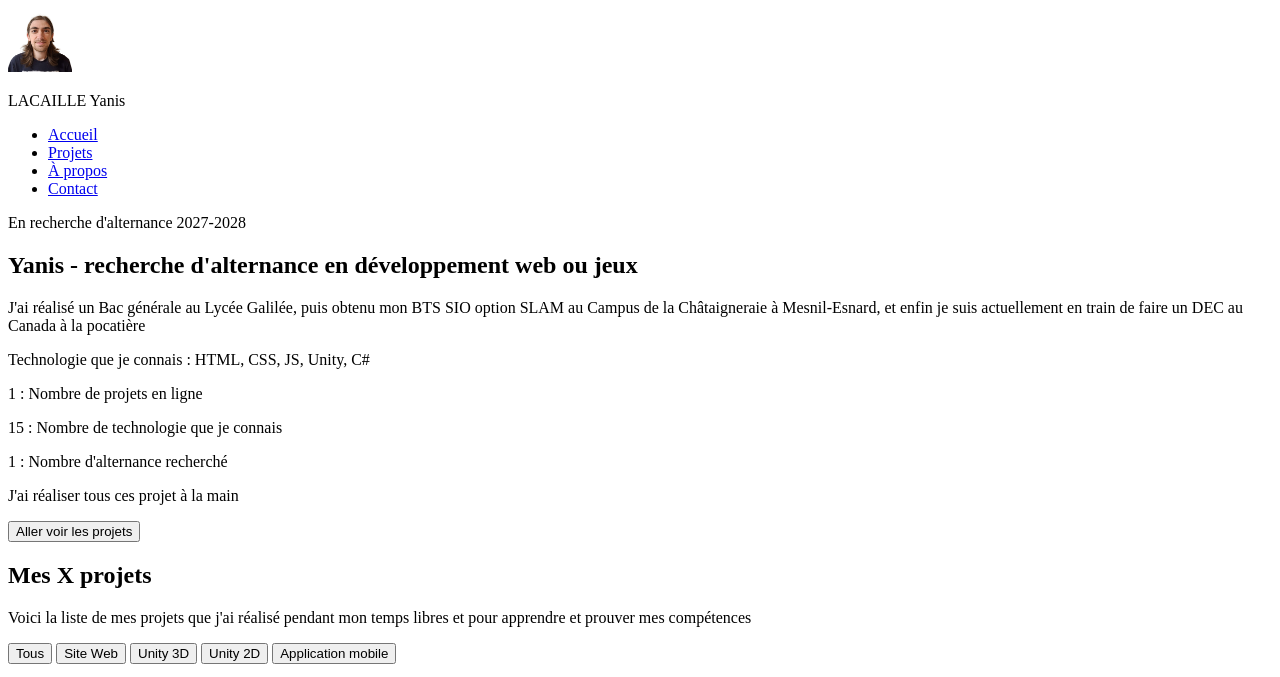
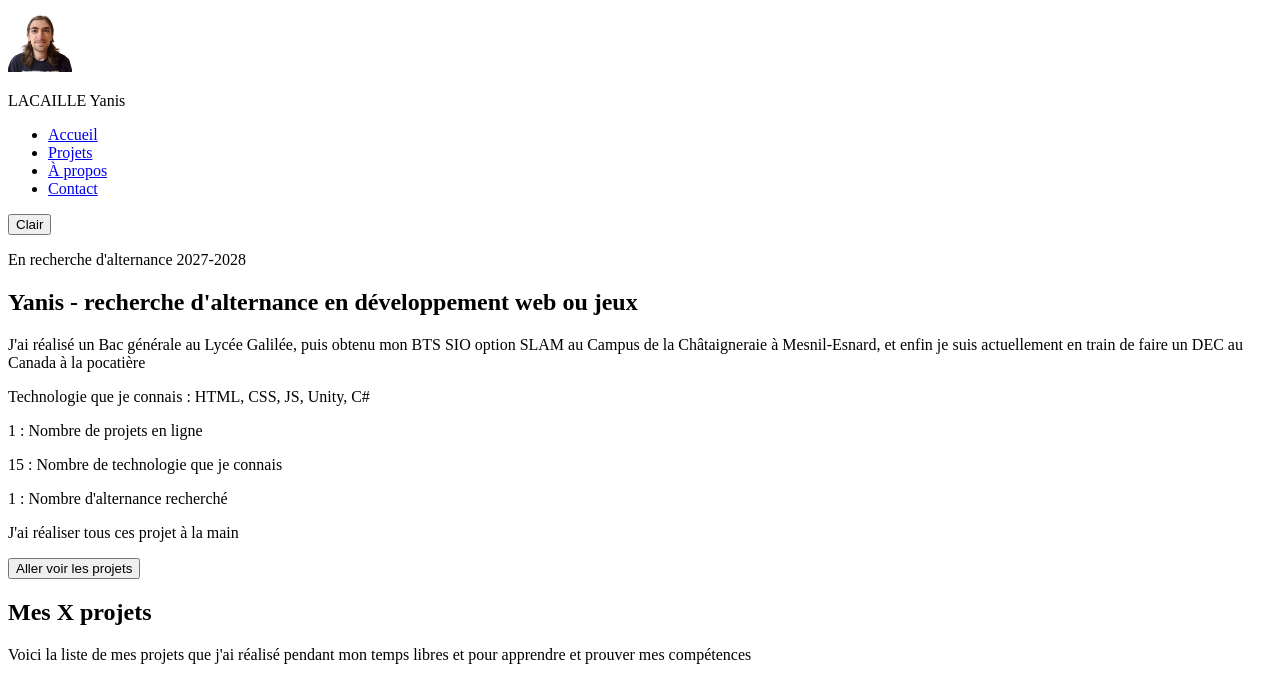
Before and after one commit to yalac/portfolio, a plain HTML site: page index.html in a window 1280 px wide. Shown: the top 677 px of the page. Drawn offline with Linux system fonts and the light colour scheme.

Commit message:
feat(theme): add theme button in header

```diff
--- a/index.html
+++ b/index.html
@@ -28,6 +28,8 @@
                     <li><a href="#contact">Contact</a></li>
                 </ul>
             </nav>
+
+            <button id="theme-mode-button" type="button">Clair</button>
         </header>
 
         <!--Corp principal qui aura mes 4 parties-->
```
